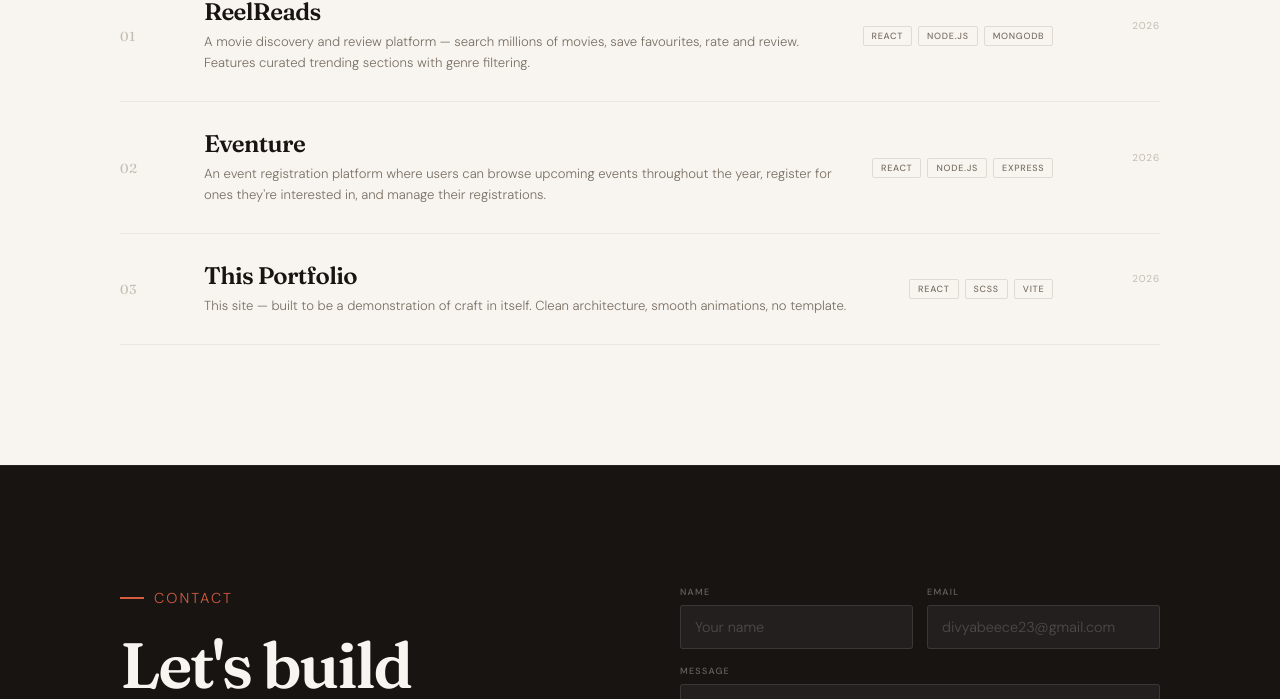
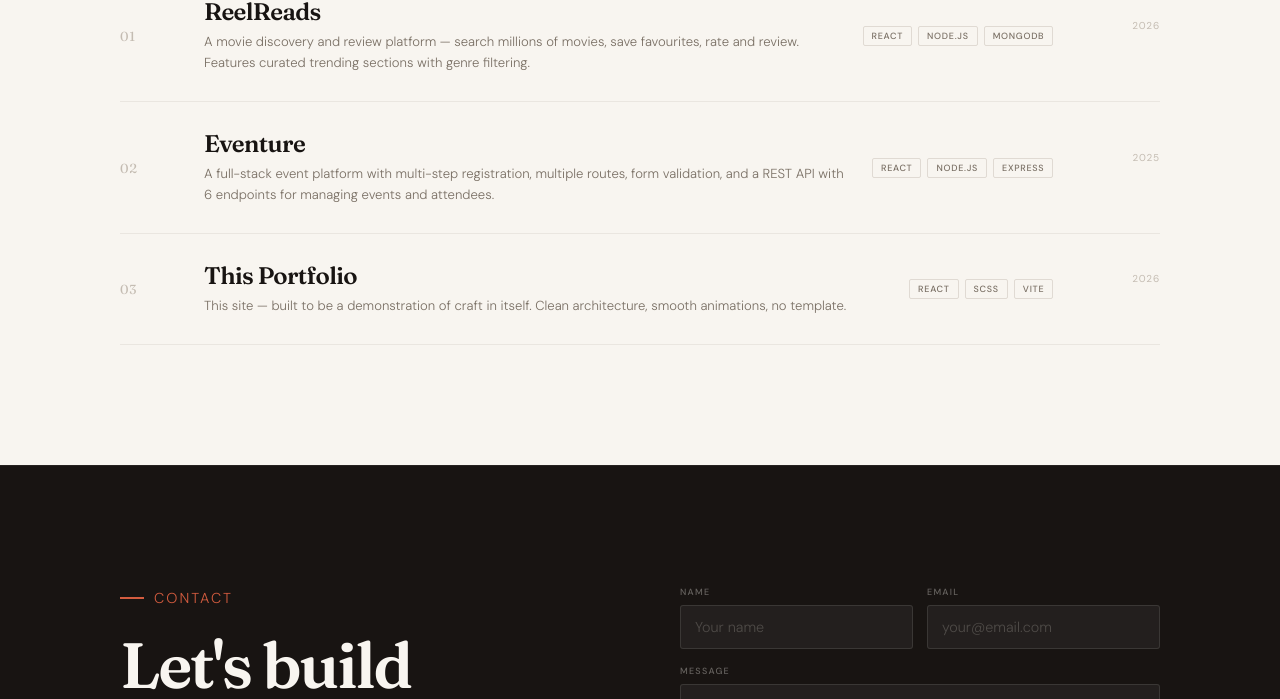
Before and after one commit to divyabeece23-nj/Portfolio, a React (Vite) app: page / in a window 1280 px wide. Shown: the part 2616-3315 px from the top of the page. Built offline with nearby package versions, Linux system fonts and the light colour scheme.

Commit message:
modified contact section

```diff
--- a/src/components/Contact/Contact.jsx
+++ b/src/components/Contact/Contact.jsx
@@ -81,7 +81,7 @@ export default function Contact() {
                   <input
                     type="email"
                     name="email"
-                    placeholder="divyabeece23@gmail.com"
+                    placeholder="your@email.com"
                     value={form.email}
                     onChange={handleChange}
                     required
--- a/src/components/Projects/Projects.jsx
+++ b/src/components/Projects/Projects.jsx
@@ -26,19 +26,21 @@ const PROJECTS = [
     num: '02',
     title: 'Eventure',
     subtitle: 'Full Stack · Event Management',
-    year: '2026',
-    tags: ['React', 'Node.js', 'Express'],
-    summary: 'An event registration platform where users can browse upcoming events throughout the year, register for ones they\'re interested in, and manage their registrations.',
+    year: '2025',
+    tags: ['React', 'Node.js', 'Express', 'Axios', 'Heroku'],
+    summary: 'A full-stack event platform with multi-step registration, multiple routes, form validation, and a REST API with 6 endpoints for managing events and attendees.',
     caseStudy: {
-      ask: 'BrainStation project — build an event management platform that handles user registration for various events, with the ability to register and cancel registrations.',
-      delivered: 'Full-stack event platform with React frontend and Node/Express backend. Users can browse events, register with one click, and cancel their registrations. Clean UI showing event details, dates, and registration status.',
+      ask: 'BrainStation project — build a full-stack event management platform with React Router for multiple pages, a multi-step registration form with validation, and a Node/Express REST API with 6 endpoints.',
+      delivered: 'Full-stack platform with React frontend (Vite) and Node/Express API backed by Heroku. Four routes: Home, Event Registration Form, Event RSVP, and Event List. Multi-step registration flow — user info, event selection, confirmation review, and success page — with full form validation that blocks submission until all fields are completed. Clicking an event on the home page preselects it and navigates to the enrollment form. Enrolled events dashboard filters by email address. Built 6 REST endpoints: GET all events, GET single event by ID, GET all attendees, POST new attendee with profile data (name, email, phone, avatar, role, reason) and event selections, GET single attendee by ID, and PATCH to add or remove events from a user\'s RSVP list. All data fetched with Axios.',
       knownAhead: ['React', 'JavaScript', 'HTML/CSS'],
-      hadToLearn: ['Node.js / Express backend', 'API routing and middleware', 'State management for registration flows'],
+      hadToLearn: ['React Router for multi-page navigation', 'Multi-step form architecture with state across steps', 'Form validation before submission', 'Axios for API calls', 'Node.js / Express REST API with GET, POST, PATCH', 'Dynamic route parameters (:eventId, :attendeeId)', 'Heroku API for data persistence'],
+      nextSteps: ['Password hashing with bcrypt for security', 'Email confirmations on registration'],
     },
     github: 'https://github.com/divyabeece23-nj/Eventure-1.git',
     githubBackend: 'https://github.com/divyabeece23-nj/Eventure-3-api.git',
     live: null,
   },
+
   {
     num: '03',
     title: 'This Portfolio',
```
